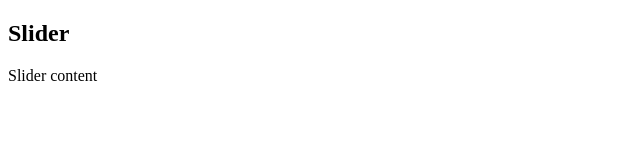
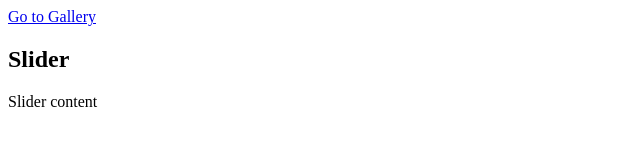
Before and after one commit to Gorkun16/ecology, a plain HTML site: page index.html in a window 1280 px wide. Shown: the whole page, without its empty margins (0-640 px from the left). Drawn offline with Linux system fonts and the light colour scheme.

Commit message:
add links

```diff
--- a/index.html
+++ b/index.html
@@ -10,7 +10,9 @@
     <header>
         <nav></nav>
     </header>
-    <main></main>
+    <main>
+        <a href=".gallery.html">Go to Gallery</a>
+    </main>
     <footer></footer>
     <section>
         <h2>Slider</h2>
```
Also changed, not shown: gallery.html (+1 -0 lines).
